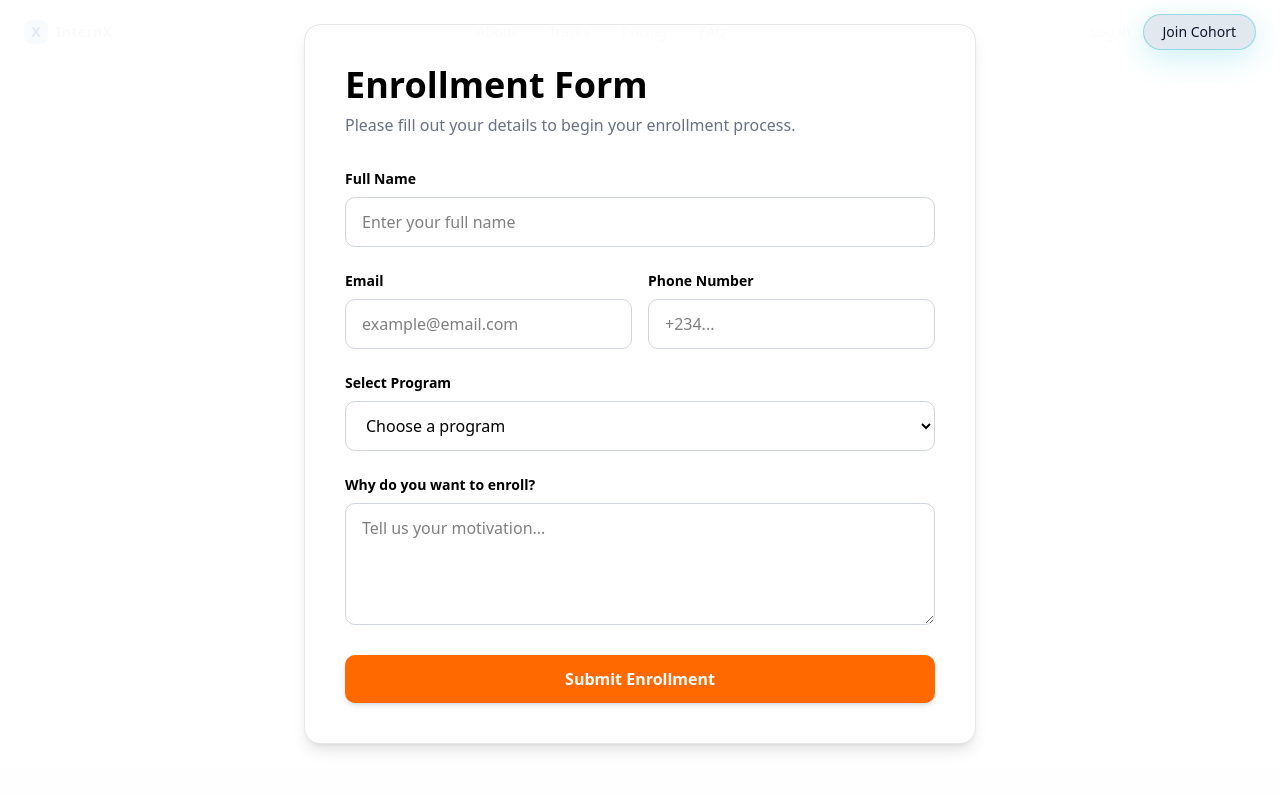
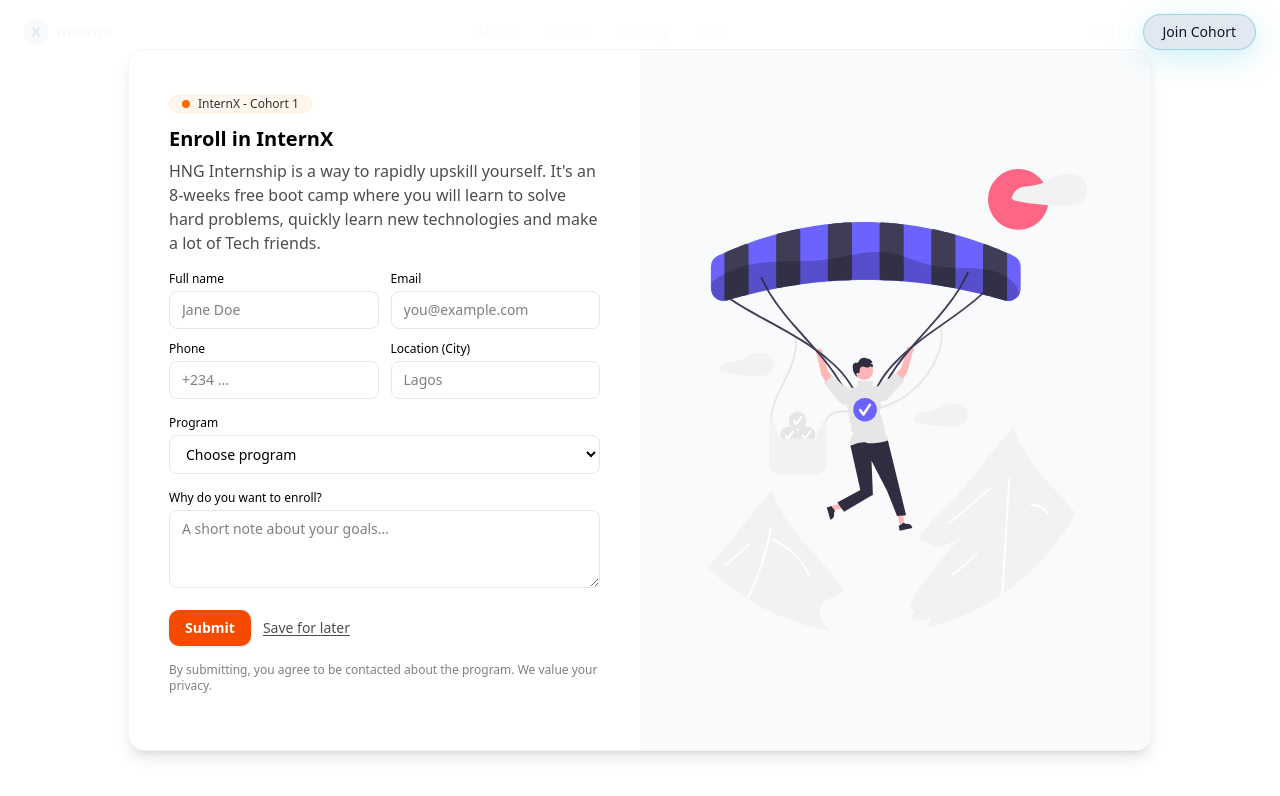
Before and after one commit to oluwaferanmi-jo/InternX, a Next.js app: page /enroll in a window 1280 px wide. Shown: the top 796 px of the page. Built offline with nearby package versions, Linux system fonts and the light colour scheme.

Commit message:
feat: Implemnted enroll page

```diff
--- a/app/enroll/page.tsx
+++ b/app/enroll/page.tsx
@@ -1,135 +1,187 @@
 "use client";
 
+import Image from "next/image";
+import { useState } from "react";
 import { motion } from "framer-motion";
-import { useState } from "react";
 import { CheckCircle2 } from "lucide-react";
 
 export default function EnrollmentPage() {
   const [submitted, setSubmitted] = useState(false);
 
   return (
-    <main className="min-h-[70%] bg-white text-black flex items-center justify-center p-6">
+    <main className="min-h-screen bg-white text-black flex items-center justify-center py-6 px-4">
        <motion.div
-        initial={{ opacity: 0, y: 20 }}
+        id="enroll-lenis-wrapper"
+        initial={{ opacity: 0, y: 8 }}
         animate={{ opacity: 1, y: 0 }}
-        transition={{ duration: 0.5 }}
-        className="w-full max-w-2xl bg-white rounded-2xl shadow-lg border border-gray-200 p-8 md:p-10"
+        transition={{ duration: 0.35 }}
+        className="w-full max-w-5xl bg-white rounded-2xl border border-gray-100 shadow-lg overflow-hidden"
+        style={{ maxHeight: "calc(100vh - 3rem)" }}
       >
-        {!submitted ? (
-          <>
-            <h1 className="text-3xl md:text-4xl font-bold mb-2">
-              Enrollment Form
+        <div className="grid grid-cols-1 lg:grid-cols-2 h-full">
+          {/* LEFT: Text + Form - NOW SCROLLABLE */}
+          <div className="overflow-y-auto p-4 md:p-8 lg:p-10">
+            <div className="flex flex-col gap-2">
+              {/* Header */}
+              <div className="mb-1">
+                <div className="inline-flex items-center gap-2 rounded-full border border-orange-100 bg-orange-50 px-3 py-0 text-xs font-medium text-black/80">
+                  <span className="h-2 w-2 rounded-full bg-orange-500 inline-block" />
+                  <span>InternX - Cohort 1</span>
+                </div>
+              </div>
+
+              <h1 className="text-xl font-semibold leading-tight">
+                Enroll in InternX
               </h1>
-            <p className="text-gray-500 mb-8">
-              Please fill out your details to begin your enrollment process.
+
+              <p className="text-base text-black/70 max-w-xl">
+                HNG Internship is a way to rapidly upskill yourself. It's an 8-weeks free boot camp where
+                you will learn to solve hard problems, quickly learn new technologies and make a lot of Tech friends.
               </p>
 
+              {/* Form or success panel */}
+              {!submitted ? (
                 <form
                   onSubmit={(e) => {
                     e.preventDefault();
                     setSubmitted(true);
                   }}
-              className="space-y-6"
+                  className="mt-2 flex flex-col gap-4"
+                  aria-label="Enrollment form"
                 >
-              {/* Personal Information */}
+                  <div className="grid grid-cols-1 md:grid-cols-1 lg:grid-cols-2 gap-3">
                     <div>
-                <label className="block text-sm font-semibold mb-2">
-                  Full Name
-                </label>
+                      <label className="block text-xs font-medium mb-1">Full name</label>
                       <input
-                  type="text"
+                        name="name"
                         required
-                  className="w-full border border-gray-300 text-base rounded-lg px-4 py-3 focus:outline-none focus:ring-2 focus:ring-orange-500 focus:border-transparent"
-                  placeholder="Enter your full name"
+                        className="w-full border border-gray-200 rounded-md px-3 py-2 text-sm focus:outline-none focus:ring-2 focus:ring-orange-300"
+                        placeholder="Jane Doe"
                       />
                     </div>
 
-              <div className="grid grid-cols-1 md:grid-cols-2 gap-4">
                     <div>
-                  <label className="block text-sm font-semibold mb-2">
-                    Email
-                  </label>
+                      <label className="block text-xs font-medium mb-1">Email</label>
                       <input
+                        name="email"
                         type="email"
                         required
-                    className="w-full border border-gray-300 rounded-lg px-4 py-3 focus:outline-none focus:ring-2 focus:ring-orange-500 focus:border-transparent"
-                    placeholder="example@email.com"
+                        className="w-full border border-gray-200 rounded-md px-3 py-2 text-sm focus:outline-none focus:ring-2 focus:ring-orange-300"
+                        placeholder="you@example.com"
                       />
                     </div>
+
                     <div>
-                  <label className="block text-sm font-semibold mb-2">
-                    Phone Number
-                  </label>
+                      <label className="block text-xs font-medium mb-1">Phone</label>
                       <input
+                        name="phone"
                         type="tel"
-                    required
-                    className="w-full border border-gray-300 rounded-lg px-4 py-3 focus:outline-none focus:ring-2 focus:ring-orange-500 focus:border-transparent"
-                    placeholder="+234..."
+                        className="w-full border border-gray-200 rounded-md px-3 py-2 text-sm focus:outline-none focus:ring-2 focus:ring-orange-300"
+                        placeholder="+234 ..."
+                      />
+                    </div>
+
+                    <div>
+                      <label className="block text-xs font-medium mb-1">Location (City)</label>
+                      <input
+                        name="city"
+                        className="w-full border border-gray-200 rounded-md px-3 py-2 text-sm focus:outline-none focus:ring-2 focus:ring-orange-300"
+                        placeholder="Lagos"
                       />
                     </div>
                   </div>
 
-              {/* Program Selection */}
+                  <div className="grid grid-cols-1 gap-3">
                     <div>
-                <label className="block text-sm font-semibold mb-2">
-                  Select Program
-                </label>
+                      <label className="block text-xs font-medium mb-1">Program</label>
                       <select
+                        name="program"
                         required
-                  className="w-full border border-gray-300 rounded-lg px-4 py-3 bg-white focus:outline-none focus:ring-2 focus:ring-orange-500 focus:border-transparent"
+                        className="w-full border border-gray-200 rounded-md px-3 py-2 text-sm bg-white focus:outline-none focus:ring-2 focus:ring-orange-300"
                       >
-                  <option value="">Choose a program</option>
+                        <option value="">Choose program</option>
                         <option>Frontend Development</option>
                         <option>Backend Development</option>
                         <option>Data Analytics</option>
                         <option>UI/UX Design</option>
-                  <option>AI & Automation</option>
+                        <option>Cybersecurity</option>
                       </select>
                     </div>
+                  </div>
 
-              {/* Statement */}
                   <div>
-                <label className="block text-sm font-semibold mb-2">
-                  Why do you want to enroll?
-                </label>
+                    <label className="block text-xs font-medium mb-1">Why do you want to enroll?</label>
                     <textarea
-                  rows={4}
-                  className="w-full border border-gray-300 rounded-lg px-4 py-3 focus:outline-none focus:ring-2 focus:ring-orange-500 focus:border-transparent"
-                  placeholder="Tell us your motivation..."
+                      name="motivation"
+                      rows={3}
+                      className="w-full border border-gray-200 rounded-md px-3 py-2 text-sm focus:outline-none focus:ring-2 focus:ring-orange-300"
+                      placeholder="A short note about your goals..."
                     />
                   </div>
 
-              {/* Submit Button */}
-              <motion.button
-                whileHover={{ scale: 1.03 }}
-                whileTap={{ scale: 0.97 }}
+                  <div className="flex gap-3 items-center">
+                    <button
                       type="submit"
-                className="w-full bg-orange-500 hover:bg-orange-600 text-white font-semibold rounded-lg py-3 transition-all duration-300 shadow-md"
+                      className="inline-flex items-center justify-center rounded-lg bg-orange-600 hover:bg-orange-500 text-white px-4 py-2 text-sm font-semibold shadow-sm transition"
                     >
-                Submit Enrollment
-              </motion.button>
+                      Submit
+                    </button>
+
+                    <button
+                      type="button"
+                      onClick={() => {}}
+                      className="text-sm text-black/70 underline underline-offset-2"
+                    >
+                      Save for later
+                    </button>
+                  </div>
+
+                  <p className="text-xs text-black/50 max-w-md pb-4">
+                    By submitting, you agree to be contacted about the program. We value your privacy.
+                  </p>
                 </form>
-          </>
               ) : (
                 <motion.div
-            initial={{ opacity: 0, scale: 0.9 }}
+                  initial={{ opacity: 0, scale: 0.98 }}
                   animate={{ opacity: 1, scale: 1 }}
-            transition={{ duration: 0.4 }}
-            className="flex flex-col items-center justify-center text-center py-20"
+                  transition={{ duration: 0.3 }}
+                  className="mt-2 flex flex-col gap-4 items-start"
                 >
-            <CheckCircle2 className="text-orange-500 w-16 h-16 mb-4" />
-            <h2 className="text-2xl font-bold mb-2">Form Submitted!</h2>
-            <p className="text-gray-600 mb-6">
-              Thank you for enrolling — we’ll reach out to you soon.
-            </p>
+                  <div className="flex items-center gap-3">
+                    <CheckCircle2 className="w-6 h-6 text-orange-500" />
+                    <div>
+                      <p className="text-sm font-semibold">Application submitted</p>
+                      <p className="text-xs text-black/60">We will contact you via email.</p>
+                    </div>
+                  </div>
+
+                  <div className="flex gap-3">
                     <button
                       onClick={() => setSubmitted(false)}
-              className="text-orange-500 font-semibold hover:underline"
+                      className="inline-flex items-center justify-center rounded-full border border-gray-200 px-3 py-1.5 text-sm"
                     >
-              Go back
+                      Submit another
                     </button>
+                  </div>
                 </motion.div>
               )}
+            </div>
+          </div>
+
+          {/* RIGHT: Decorative image */}
+          <div className="hidden lg:flex items-center justify-center bg-gray-50 p-6 overflow-hidden">
+            <div className="w-full max-w-sm">
+              <Image
+                src="/airline.svg"
+                alt="Students learning"
+                width={520}
+                height={420}
+                className="w-full h-auto object-contain rounded-md"
+                priority
+              />
+            </div>
+          </div>
+        </div>
       </motion.div>
     </main>
   );
--- a/app/globals.css
+++ b/app/globals.css
@@ -125,6 +125,7 @@
   100% { transform: translateX(-50%); } /* duplicate content -> seamless loop */
 }
 
+
 /* soft edge fade */
 .marquee-mask {
   -webkit-mask-image: linear-gradient(to right, transparent, black 10%, black 90%, transparent);
--- a/app/layout.tsx
+++ b/app/layout.tsx
@@ -2,6 +2,7 @@
 import "./globals.css";
 import { ThemeProvider } from "next-themes";
 import Navbar from "@/components/layout/navbar";
+import SmoothScroll from "@/components/LenisProvider";
 
 export default function RootLayout({ children }: { children: React.ReactNode }) {
   return (
@@ -9,6 +10,7 @@
       <body className="min-h-screen font-sans antialiased">
        < Navbar/>
         <ThemeProvider attribute="class" defaultTheme="dark" enableSystem={false}>
+           <SmoothScroll />
           {children}
         </ThemeProvider>
       </body>
--- /dev/null
+++ b/components/LenisProvider.tsx
@@ -0,0 +1,50 @@
+// components/SmoothScroll.tsx
+'use client'
+
+import { useEffect } from 'react'
+import Lenis from 'lenis'
+import 'lenis/dist/lenis.css'
+
+export default function SmoothScroll() {
+  useEffect(() => {
+    const wrapper = document.getElementById('enroll-lenis-wrapper')
+
+    // base options same as yours
+    const options: any = {
+      autoRaf: true,
+      duration: 1.2,
+      easing: (t: number) => Math.min(1, 1.001 - Math.pow(2, -10 * t)),
+      orientation: 'vertical',
+      gestureOrientation: 'vertical',
+      smoothWheel: true,
+      wheelMultiplier: 1,
+      touchMultiplier: 2,
+      infinite: false,
+      autoResize: true,
+    }
+
+    if (wrapper) {
+      // Some Lenis builds accept `wrapper` and `content` nodes — set them
+      options.wrapper = wrapper
+      // If the scrollable content is the left column, point to it. Here we use the first child as content fallback.
+      options.content = (wrapper.firstElementChild as HTMLElement) ?? wrapper
+    }
+
+    const lenis = new Lenis(options)
+
+    // No manual RAF loop needed because autoRaf: true
+    // But if you ever disable autoRaf, use:
+    // function raf(t: number) { lenis.raf(t); requestAnimationFrame(raf) }
+    // requestAnimationFrame(raf)
+
+    // Expose in dev for quick debugging
+    if (process.env.NODE_ENV === 'development') (window as any).lenis = lenis
+
+    return () => {
+      lenis.destroy()
+      if ((window as any).lenis) delete (window as any).lenis
+    }
+  }, [])
+
+  return null
+}
--- a/package.json
+++ b/package.json
@@ -12,9 +12,11 @@
     "@radix-ui/react-dialog": "^1.1.15",
     "@radix-ui/react-navigation-menu": "^1.2.14",
     "@radix-ui/react-slot": "^1.2.3",
+    "@studio-freight/lenis": "^1.0.42",
     "class-variance-authority": "^0.7.1",
     "clsx": "^2.1.1",
     "framer-motion": "^12.23.21",
+    "lenis": "^1.3.11",
     "lucide-react": "^0.544.0",
     "next": "15.5.3",
     "next-themes": "^0.4.6",
```
Also changed, not shown: 1 other file (tests, documents, lock files or other folders). Lines whose indentation alone changed are shown as unchanged.
